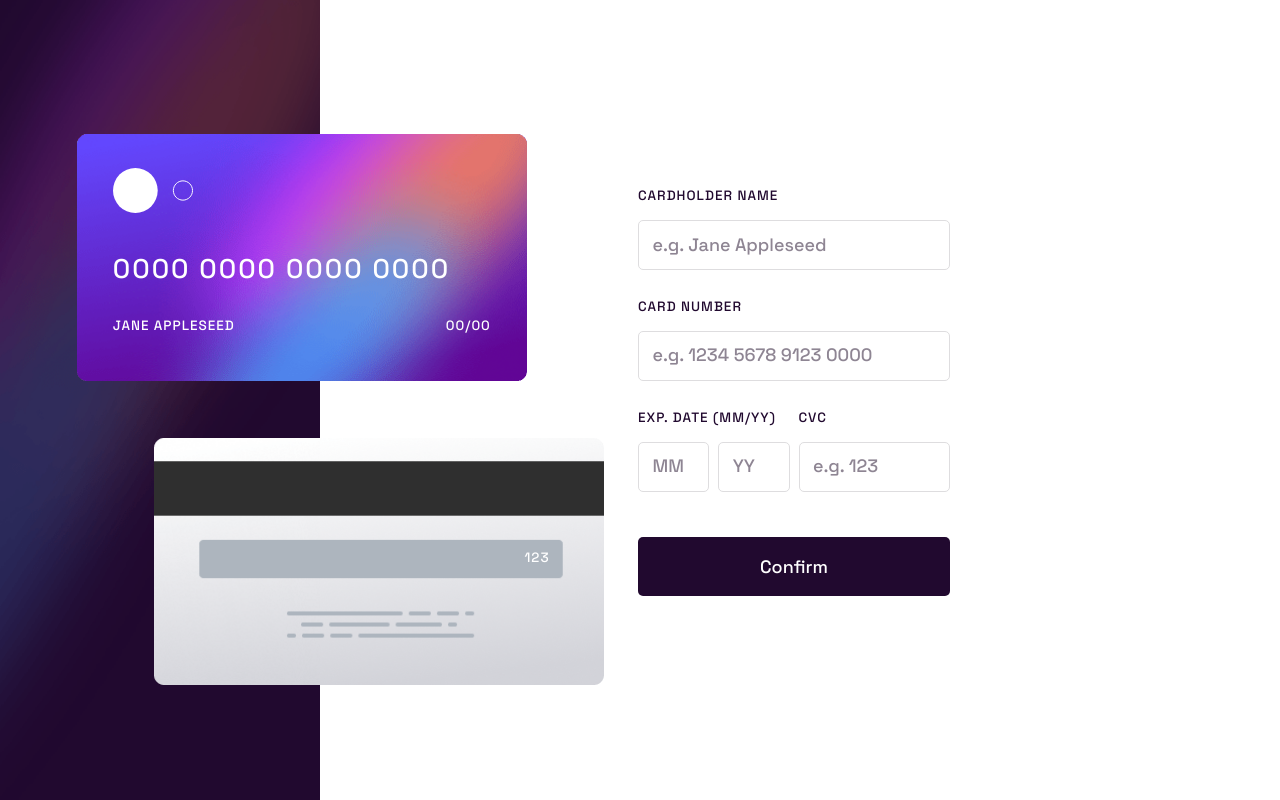
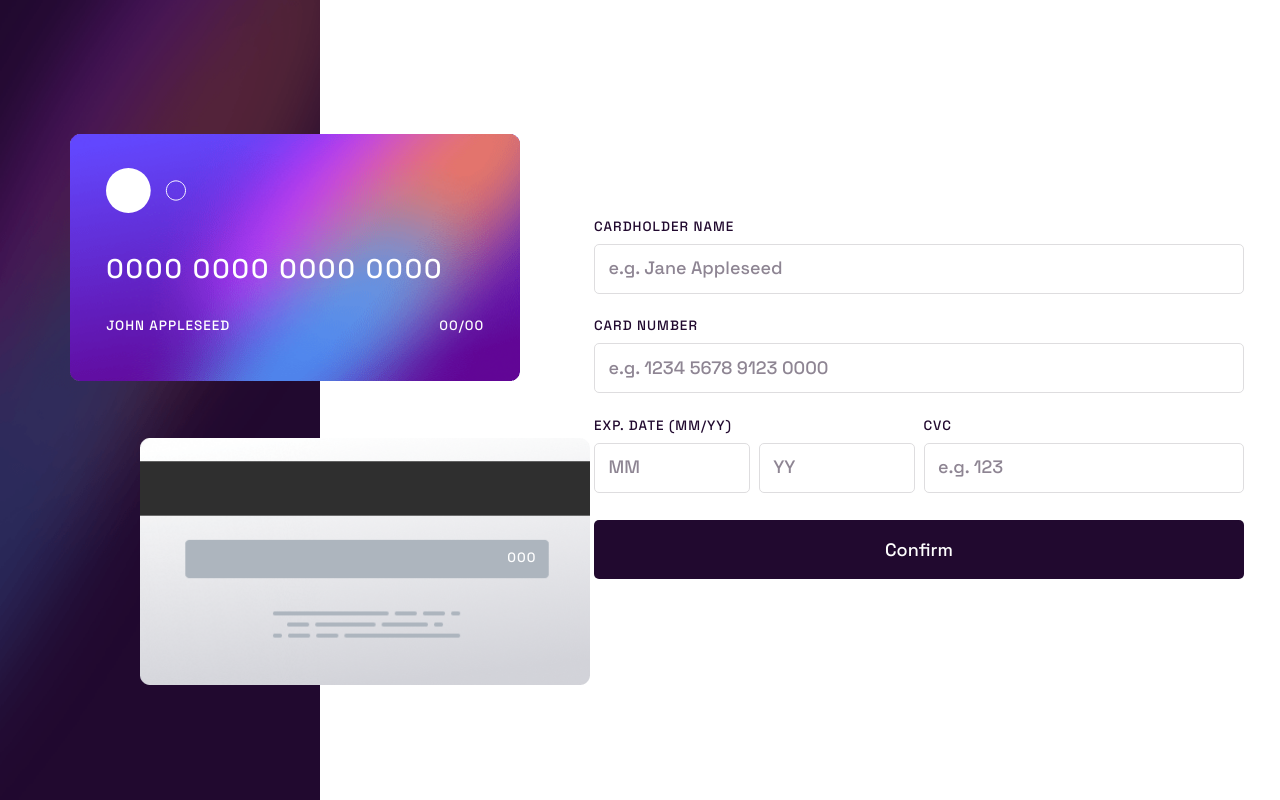
Before and after one commit to samuel-adu/interactive-card-details-form, a React (Vite) app: page / in a window 1280 px wide. Built offline with nearby package versions, Linux system fonts and the light colour scheme.

Commit message:
add from validation using react-hook-form

```diff
--- a/src/App.jsx
+++ b/src/App.jsx
@@ -1,31 +1,26 @@
 import React, { useState } from "react";
 import completeIcon from "./assets/images/icon-complete.svg";
-import Preview from "./components/Preview";
-import Form from "./components/Form";
+import cardLogo from "./assets/images/card-logo.svg";
+import { useForm } from "react-hook-form";
 
 function App() {
-  const [cardDetails, setCardDetails] = useState({
-    name: "jane appleseed",
-    cardNumber: "0000 0000 0000 0000",
-    expMonth: "00",
-    expYear: "00",
-    cvc: "123",
+  const {
+    register,
+    handleSubmit,
+    watch,
+    formState: { errors },
+  } = useForm({
+    defaultValues: {
+      cardHolderName: "",
+      cardNumber: "",
+      expMonth: "",
+      expYear: "",
+      cvc: "",
+    },
   });
 
-  function handleChange(event) {
-    const { name, value } = event.target;
-    setCardDetails((prevCardDetails) => ({
-      ...prevCardDetails,
-      [name]:
-        name === "cardNumber"
-          ? value.toString().replace(/\B(?=(\d{4})+(?!\d))/g, " ")
-          : value,
-    }));
-  }
-
-  function handleSubmit(event) {
-    event.preventDefault();
-    document.querySelector(".card-form").innerHTML = `
+  function onSubmit() {
+    document.querySelector("#card-details-form").innerHTML = `
       <div class="complete-state">
         <img src=${completeIcon} alt="" class="complete-icon"/>
         <h2 class="complete-heading">thank you!</h2>
@@ -37,8 +32,113 @@ function App() {
   return (
     <>
       <div className="main">
-        <Preview cardDetails={cardDetails} />
-        <Form handleChange={handleChange} handleSubmit={handleSubmit} />
+        <div className="card-preview">
+          <div className="card card-back">
+            <p className="card-cvc">{watch("cvc") || "000"}</p>
+          </div>
+
+          <div className="card card-front">
+            <img src={cardLogo} alt="" className="card-logo" />
+            <p className="card-number">
+              {watch("cardNumber")
+                .toString()
+                .replace(/\B(?=(\d{4})+(?!\d))/g, " ") || "0000 0000 0000 0000"}
+            </p>
+
+            <div className="flex">
+              <p className="card-holder-name">
+                {watch("cardHolderName") || "John Appleseed"}
+              </p>
+              <p className="card-expiry-date">
+                {watch("expMonth") || "00"}/{watch("expYear") || "00"}
+              </p>
+            </div>
+          </div>
+        </div>
+
+        <form
+          onSubmit={handleSubmit(onSubmit)}
+          id="card-details-form"
+          className="form"
+        >
+          <div>
+            <label htmlFor="cardHolderName">Cardholder Name</label>
+            <input
+              {...register("cardHolderName", { required: "can't be blank" })}
+              type="text"
+              id="cardHolderName"
+              placeholder="e.g. Jane Appleseed"
+            />
+            {errors.cardHolderName && (
+              <p className="error-msg">{errors.cardHolderName.message}</p>
+            )}
+          </div>
+
+          <div>
+            <label htmlFor="cardNumber">Card Number</label>
+            <input
+              {...register("cardNumber", {
+                required: "can't be blank",
+                pattern: {
+                  value: /^[0-9]+$/,
+                  message: "wrong format, numbers only",
+                },
+                minLength: {
+                  value: 16,
+                  message: "Card number must be 16 digits",
+                },
+              })}
+              type="text"
+              id="cardNumber"
+              placeholder="e.g. 1234 5678 9123 0000"
+              maxLength={16}
+            />
+            {errors.cardNumber && (
+              <p className="error-msg">{errors.cardNumber.message}</p>
+            )}
+          </div>
+
+          <div className="form-control">
+            <div>
+              <label htmlFor="">Exp. Date (MM/YY)</label>
+              <div className="form-control">
+                <input
+                  {...register("expMonth", { required: "can't be blank" })}
+                  type="text"
+                  id="expMonth"
+                  placeholder="MM"
+                  maxLength={2}
+                />
+                <input
+                  {...register("expYear", { required: "can't be blank" })}
+                  type="text"
+                  id="expYear"
+                  placeholder="YY"
+                  maxLength={2}
+                />
+              </div>
+              {errors.expMonth && (
+                <p className="error-msg">{errors.expMonth.message}</p>
+              )}
+            </div>
+
+            <div>
+              <label htmlFor="cvc">CVC</label>
+              <input
+                {...register("cvc", { required: "can't be blank" })}
+                type="text"
+                id="cvc"
+                placeholder="e.g. 123"
+                maxLength={3}
+              />
+              {errors.cvc && <p className="error-msg">{errors.cvc.message}</p>}
+            </div>
+          </div>
+
+          <button className="btn" type="submit">
+            Confirm
+          </button>
+        </form>
       </div>
     </>
   );
--- a/src/index.css
+++ b/src/index.css
@@ -137,7 +137,7 @@ label {
   text-transform: uppercase;
   font-size: 0.75rem;
   letter-spacing: 1px;
-  margin-bottom: 1em;
+  margin-block: 1em 0.5em;
 }
 
 input {
@@ -146,12 +146,16 @@ input {
   padding: 0.75em;
   border-radius: 5px;
   border: 1px solid var(--clr-primary-400);
-  margin-bottom: 1.5em;
+  margin-bottom: 0.5em;
   cursor: pointer;
 }
 
 input:focus {
   outline: 1px solid var(--clr-primary-700);
+}
+
+input.error {
+  border: 1px solid var(--clr-accent);
 }
 
 .btn {
@@ -185,6 +189,11 @@ input:focus {
 
 .complete-icon {
   margin: 1em auto;
+}
+
+.error-msg {
+  color: var(--clr-accent);
+  font-size: 0.65em;
 }
 
 @media screen and (min-width: 569px) {
```
Lines whose indentation alone changed are shown as unchanged.
